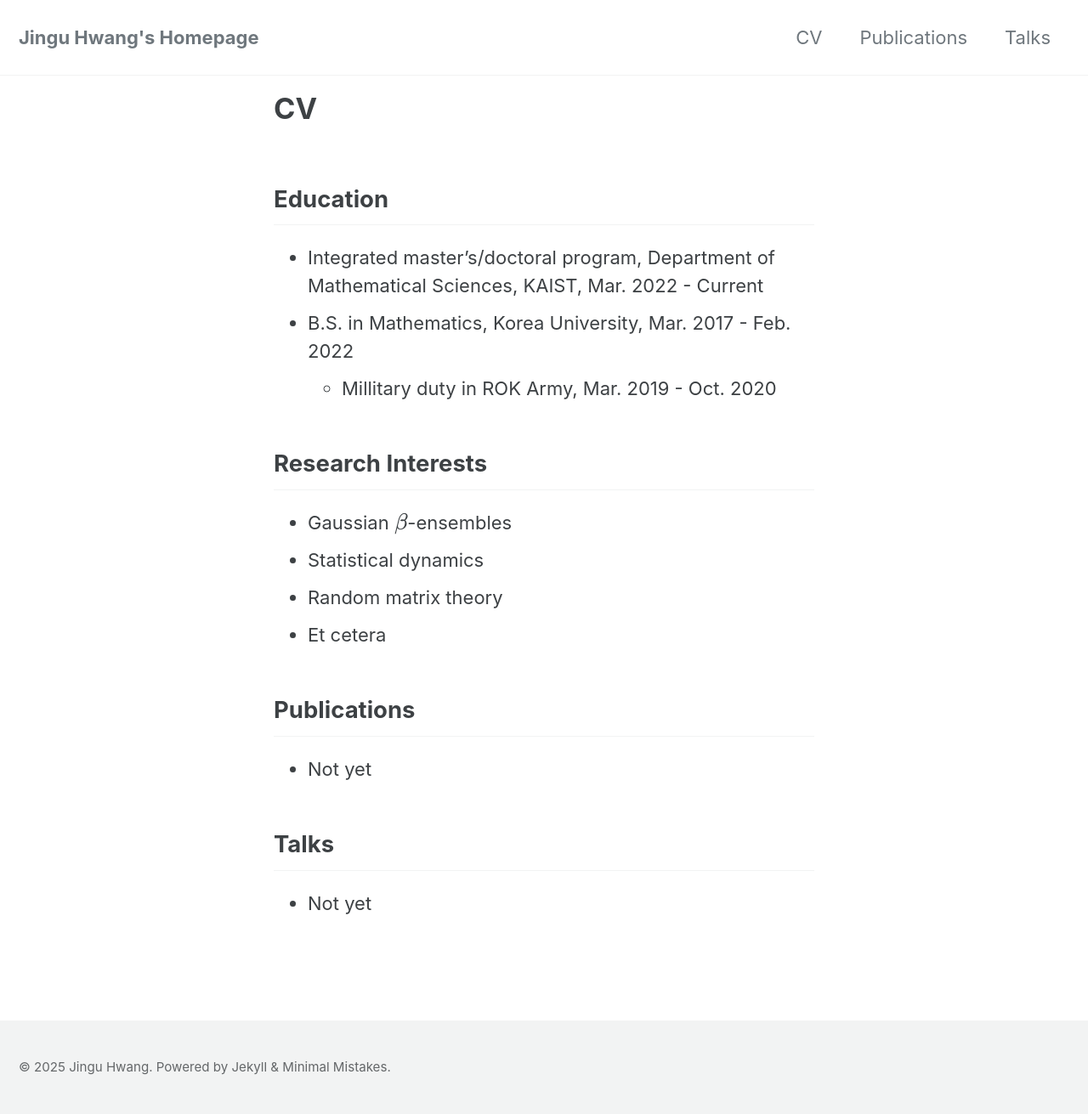
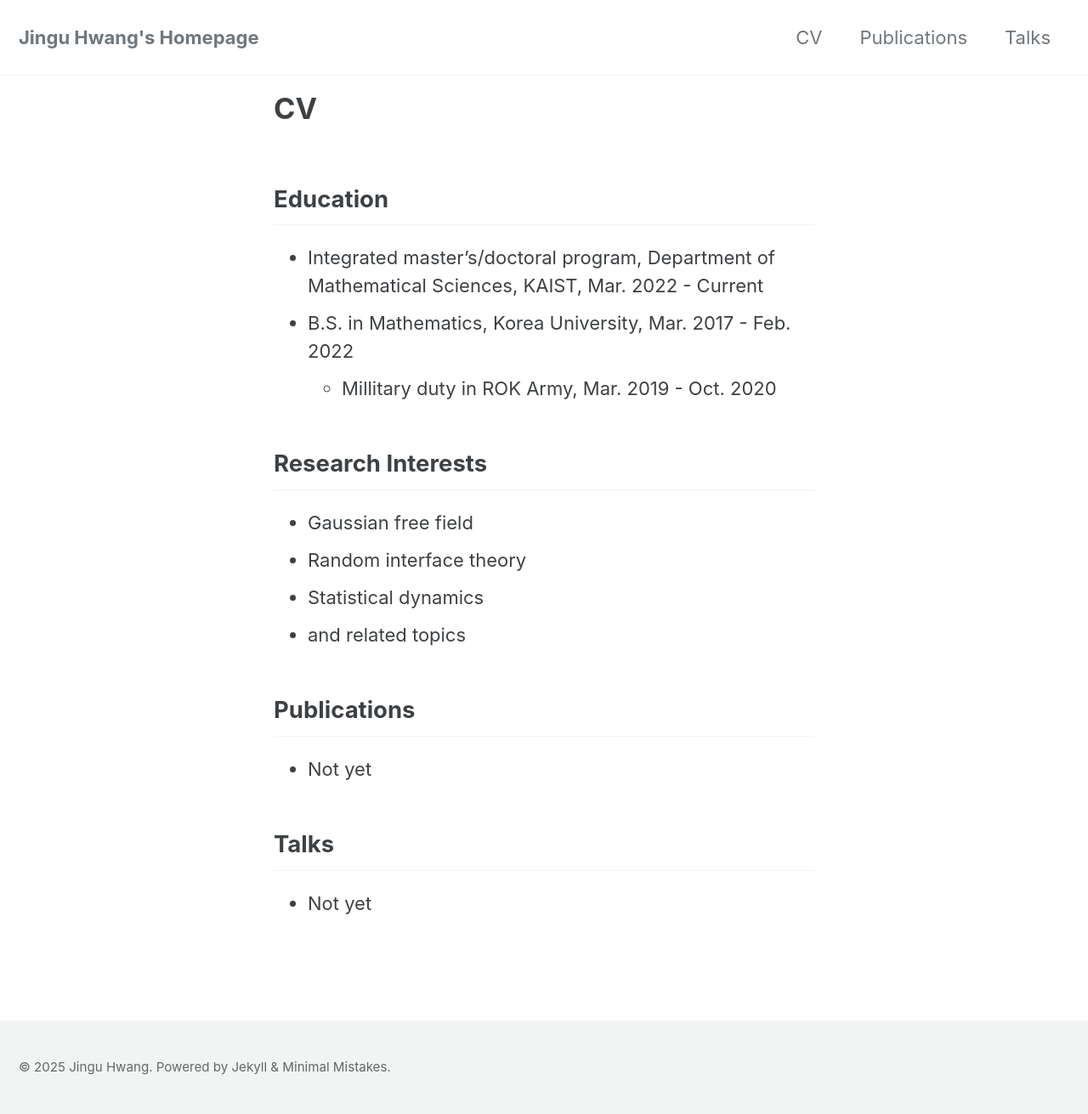
Before and after one commit to hwangjingu/hwangjingu.github.io, a Jekyll site: the page built from _pages/CV.md, in a window 1280 px wide. Shown: the whole page at 85% size. Built offline with Jekyll 4.4.1, drawn with Linux system fonts in a browser that asks for light colours; cached includes are drawn as plain includes; formulas are drawn with MathJax 3.

Commit message:
Update CV.md

```diff
--- a/_pages/CV.md
+++ b/_pages/CV.md
@@ -12,10 +12,10 @@ permalink: /CV
   - Millitary duty in ROK Army, Mar. 2019 - Oct. 2020
 
 ## Research Interests
- - Gaussian $\beta$-ensembles
+ - Gaussian free field
+ - Random interface theory
  - Statistical dynamics
- - Random matrix theory
- - Et cetera
+ - and related topics
 
 ## Publications
  - Not yet
```
